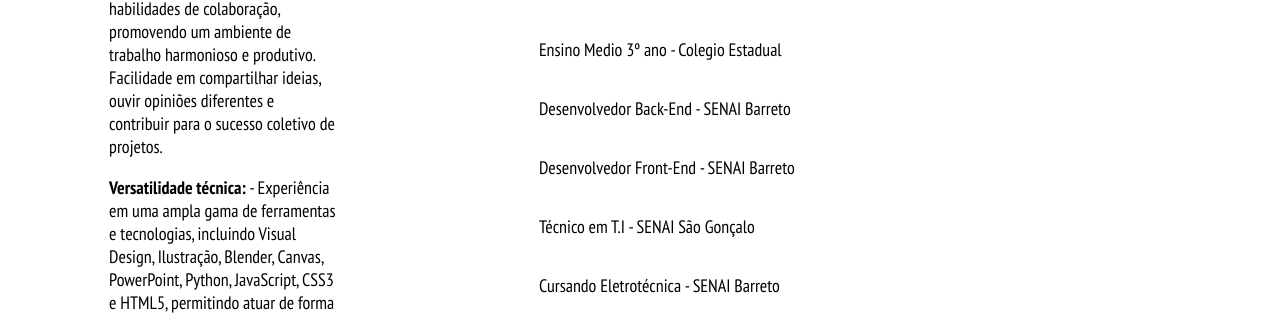
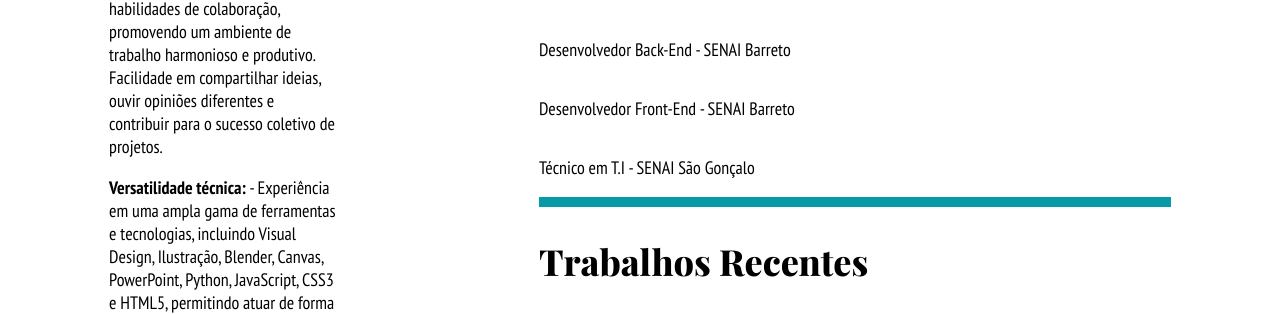
Before and after one commit to KazumaSatou06/CaioVictor-Muniz, a plain HTML site: page index.html in a window 1280 px wide. Shown: the part 1380-1694 px from the top of the page. Drawn offline with nearby package versions, Linux system fonts and the light colour scheme; a web font is replaced by a local one.

Commit message:
Update index.html , atualizado Mi

```diff
--- a/index.html
+++ b/index.html
@@ -97,11 +97,9 @@
             <div class="education">
 
                 <h2>Educação</h2>
-                <p>Ensino Medio 3º ano - Colegio Estadual</p>
                 <p>Desenvolvedor Back-End - SENAI Barreto</p>
                 <p>Desenvolvedor Front-End - SENAI Barreto</p>
                 <p>Técnico em T.I - SENAI São Gonçalo</p>
-                <p>Cursando Eletrotécnica - SENAI Barreto</p>
 
             </div>
 
```
